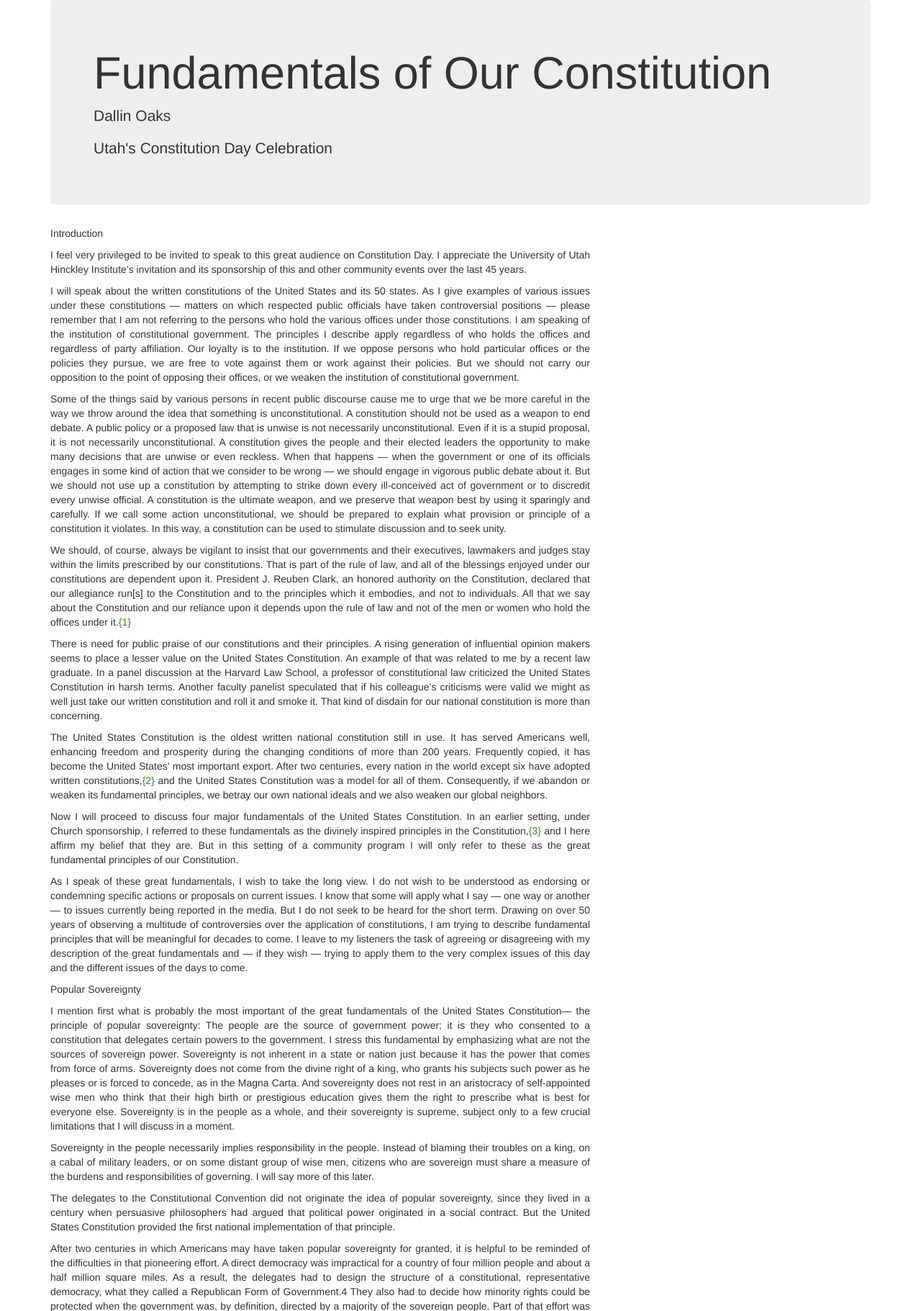
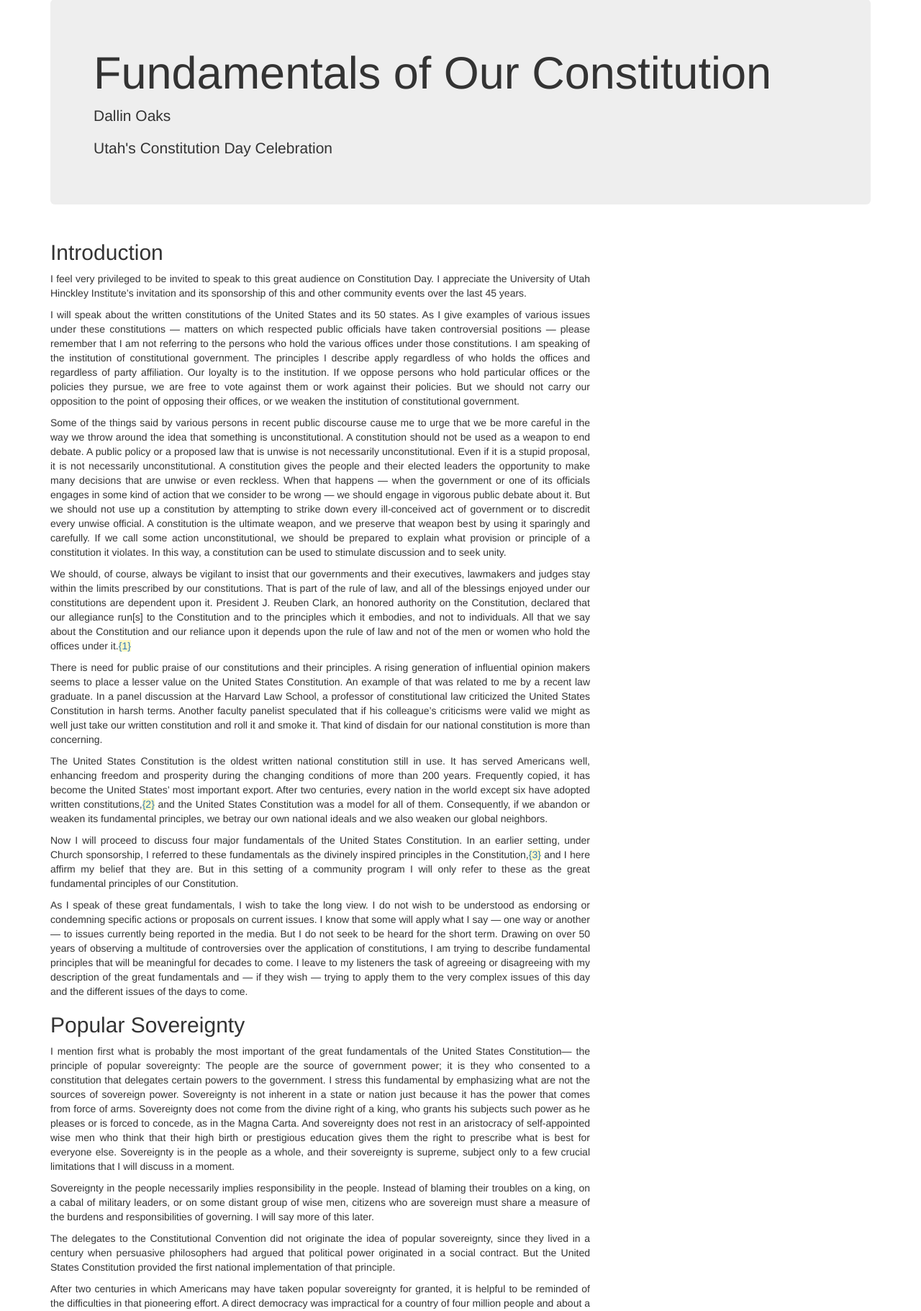
Before and after one commit to voidnologo/TBF, a Django app: page /book/2/ in a window 1280 px wide. Shown: the part 101-1922 px from the top of the page at 72% size. Run offline with Django 3.2, Linux system fonts and the light colour scheme; data comes from the database, SQL or seed files in the repository; some libraries are stand-ins or nearby versions.

Commit message:
Article: fundamentals of our constitution: formatting footnotes, section

```diff
--- a/book/templates/articles/fundamentals_of_our_constitution.html
+++ b/book/templates/articles/fundamentals_of_our_constitution.html
@@ -1,5 +1,4 @@
-<div class="article_body">
-  <p class="section_heading">Introduction</p>
+  <h2 class="section_heading">Introduction</h2>
   <p>
     I feel very privileged to be invited to speak to this great audience on Constitution Day. I appreciate the University of Utah Hinckley Institute’s invitation and its sponsorship of this and other community events over the last 45 years.
   </p>
@@ -24,9 +23,7 @@ Some of the things said by various persons in recent public discourse cause me t
   <p>
   As I speak of these great fundamentals, I wish to take the long view. I do not wish to be understood as endorsing or condemning specific actions or proposals on current issues. I know that some will apply what I say — one way or another — to issues currently being reported in the media. But I do not seek to be heard for the short term. Drawing on over 50 years of observing a multitude of controversies over the application of constitutions, I am trying to describe fundamental principles that will be meaningful for decades to come. I leave to my listeners the task of agreeing or disagreeing with my description of the great fundamentals and — if they wish — trying to apply them to the very complex issues of this day and the different issues of the days to come.
   </p>
-  <p class="section_heading">
-  Popular Sovereignty
-  </p>
+  <h2 class="section_heading"> Popular Sovereignty </h2>
   <p>
   I mention first what is probably the most important of the great fundamentals of the United States Constitution— the principle of popular sovereignty: The people are the source of government power; it is they who consented to a constitution that delegates certain powers to the government. I stress this fundamental by emphasizing what are not the sources of sovereign power. Sovereignty is not inherent in a state or nation just because it has the power that comes from force of arms. Sovereignty does not come from the divine right of a king, who grants his subjects such power as he pleases or is forced to concede, as in the Magna Carta. And sovereignty does not rest in an aristocracy of self-appointed wise men who think that their high birth or prestigious education gives them the right to prescribe what is best for everyone else. Sovereignty is in the people as a whole, and their sovereignty is supreme, subject only to a few crucial limitations that I will discuss in a moment.
   </p>
@@ -42,9 +39,7 @@ Some of the things said by various persons in recent public discourse cause me t
   </p>
   The government of the United States had to be ultimately responsible to the will of the sovereign people, but it also had to be stable. Without stability against an aroused majority, government could not give individuals or minorities protection against overreaching by the ruling majority, a reality most evident when an outraged public calls for immediate punishment of one accused but not yet shown guilty of a crime. Government policies should not be tossed about with temporary swings in public opinion. The Constitution had to give government the power to withstand the cries of a majority of the sovereign people in the short run, but it had to be subject to their direction in the long run. The delegates to the Constitutional Convention achieved the required balance among popular sovereignty, stability, and protection of minorities through a power of amendment that was ultimately available but deliberately slow. It required the action of very large majorities — two-thirds in the Senate and the approval of three-fourths of the states.
   </p>
-  <p class="section_heading">
-  Division of Powers in a Federal System
-  </p>
+  <h2 class="section_heading"> Division of Powers in a Federal System </h2>
   <p>
   Another great fundamental of the United States Constitution is its federal system, which divides government powers between the nation and the various states. This principle of federalism is at the heart of our Constitution. Unlike the next two fundamentals I will discuss, which were adaptations of earlier developments in English law, this division of sovereignty between two government levels was unprecedented in theory or practice. In a day when it is fashionable to assume that the national government has the power and means to right every perceived injustice, we should remember that the United States Constitution limits the national government to the exercise of powers expressly granted to it. The Tenth Amendment provides:
   </p>
@@ -57,9 +52,7 @@ Some of the things said by various persons in recent public discourse cause me t
   <p>
 In my lifetime I have seen much neglect of this fundamental constitutional principle. For example, the power to make laws on personal relationships is one of those powers not granted to the federal government and therefore reserved to the states. Thus, the ordinary laws governing marriage and family rights and duties are state laws, subject to the power of national law to govern the extent to which the law of one state is binding on others. The dominance of state law in these personal matters would have been changed by the Equal Rights Amendment (E.R.A.) proposed about 30 years ago. The dominance of state law will also be changed if, after full review, federal courts decree that a state law on marriage is invalid under the United States Constitution. Whatever the merits of current controversies over the laws of marriage and child adoption and the like, let us not forget that if the decisions of federal courts can override the actions of state lawmakers on this subject, we have suffered a significant constitutional reallocation of lawmaking power from the lawmaking branch to the judicial branch and from the states to the federal government.
   </p>
-  <p class="section_heading">
-Bill of Rights
-</p>
+  <h2 class="section_heading"> Bill of Rights </h2>
 <p>
 A bill of rights, the third great fundamental of the United States Constitution, came by amendment, but I think almost all Americans look upon these first ten amendments as an essential part of the original Constitution.
 </p>
@@ -123,9 +116,7 @@ I hope that those who might be persuaded by these arguments will consider how ea
 <p>
 Religious belief and preaching must be protected against government action, even while the practice of that belief must have some limits, as I suggested earlier. But unless the guarantee of free exercise of religion gives a religious actor greater protection against government prohibitions than are already guaranteed to all actors by other provisions of the Constitution (like freedom of speech), what is the special value of religious freedom? Surely the First Amendment guarantee of free exercise of religion was intended to grant more freedom to religious preaching and action than to other kinds of speech and action. Treating actions based on religious belief the same as actions based on other systems of belief should not be enough to satisfy the special place of religion in the United States Constitution.
 </p>
-<p class="section_heading">
-Separation of Powers
-</p>
+<h2 class="section_heading"> Separation of Powers </h2>
 <p>
 The fourth great fundamental of the United States Constitution and of our state constitutions is the principle of separation of powers. This principle puts our national government on a significantly different foundation than the parliamentary systems of most western governments. The idea of separation of powers came out of the English experience, when parliament wrested certain powers from the king in the conflicts of the 1600s, thus achieving some separation of legislative and executive authority. But the United States Constitution carried this separation much further.
 </p>
@@ -147,9 +138,7 @@ For checks and balances to work properly, and for the fundamental principle of s
 <p>
 These are, of course, very broad assertions, and in practice these ideas are complex and controversial. I will attempt to express my thoughts about them without getting into too much technical legal jargon. If my remarks seem to deal excessively with the judicial branch and the conduct of judges, you will understand that I choose to elaborate on that subject because the judicial branch is the one with which I have had my greatest experience.
 </p>
-<p class="section_heading">
-The Judicial Branch’s Role in Separation of Powers
-</p>
+<h2 class="section_heading"> The Judicial Branch’s Role in Separation of Powers </h2>
 <p>
 There are two different views of the role of the judicial branch of government in our constitutional system. One maintains that the genius of the American system is its expectation that the courts will resolve very difficult and important questions that the legislative and executive branches of government have been unable to resolve. For example, it was the Supreme Court of the United States that compelled this nation to resolve the problem of racially segregated public schools, after many decades in which the nation’s elected lawmakers were unwilling to recognize this injustice or unable to resolve it. Other examples could be given. The important thing is that many believe the courts have a legitimate function in lawmaking when the problem is large and urgent enough and the legislative and executive branches have shown by inaction or ineffective action that they are unable to perform their functions to resolve it.￼The opposite point of view argues that the courts should stay entirely out of the domain of legislative lawmaking, leaving this function to the popularly elected legislative bodies and the elected chief executives who presumably reflect the will of the people. A generation ago a prominent legal scholar described this position:
 </p>
@@ -159,9 +148,7 @@ There are two different views of the role of the judicial branch of government i
 <p>
 The differences in these approaches will not be resolved. Both will be followed in their time, with the ebb and flow of judicial appointments, politics, and legal thought. But it is important to note that we currently have widespread public dissatisfaction on this subject. The 2006 Georgetown Conference on Judicial Independence considered a Princeton survey finding that 62% of Americans say the courts in their state are legislating from the bench rather than interpreting the law. This reveals a widespread public feeling that the courts are revising the moral and cultural life of the nation by making policy determinations that should be made by lawmakers in the elected branches.
 </p>
-<p class="section_heading">
-Judicial Independence
-</p>
+<h2 class="section_heading"> Judicial Independence </h2>
 <p>
 What concerns us most about this widespread public dissatisfaction is that if not attended to it will threaten the independence the judicial branch must have to perform its function in our system of separation of powers. In the last few years, retired Justice Sandra Day O’Connor has performed a great service by leading a series of conferences at Georgetown University on the state of the judiciary. They focused on this question of judicial independence.
 </p>
@@ -186,9 +173,7 @@ At the same time, we must acknowledge that there are limits. Judicial independen
 <p>
 Our constitutions and the acts of our legislative bodies are the paramount and most obvious examples of restraints upon judicial independence. In interpreting these and in applying the common law on subjects where there are no legislative enactments, judges are constrained by the precedents of prior judicial opinions. Less obvious, and subordinate to these restraints, are those elusive but very real community and personal standards of right and wrong that comprise what we might call the moral framework that defines what is workable or appropriate for persons living in an organized society. In total, these constraints should prevent a judge from having his or her personal interests take command of the decision-making process to augment personal power, property, prominence or prestige.
 </p>
-<p class="section_heading">
-￼Judicial Activism
-</p>
+<h2 class="section_heading"> ￼Judicial Activism </h2>
 <p>
 Unfortunately, the constraints I have described do not always hold judges within the limits imposed by our constitutional order. The label many put on judicial decisions that break free of these limits is judicial activism. It could just as well be called judicial arrogance. It has a variety of causes, including misinterpretation of the law and excessive reliance on personal predilections in the decision of cases. But neither of these should override the framework of the law, especially in those cases where the judicial branch should make no decision, but leave the matter to popularly elected lawmakers.
 </p>
@@ -204,9 +189,7 @@ Constitutional adjudication is the kind of activity that requires the highest ex
 <p>
 In the end, the only complete remedy for judicial activism is judicial restraint. Only judges can make judicial restraint a reality. The rarest kind of power in our troubled world is a power recognized but unexercised. Yet that is what the people have a right to expect from the judicial branch, which must define the limits of all government branches, including its own. I maintain that the same branch of government that has defined the power and forged the tools of judicial activism should decline to exercise them.
 </p>
-<p class="section_heading">
-Citizen Responsibilities
-</p>
+<h2 class="section_heading"> Citizen Responsibilities </h2>
 <p>
 I conclude with some suggestions about our responsibilities as citizens. We have a great Constitution whose fundamental principles many believe to be divinely inspired. Therefore what? I will suggest five responsibilities that I believe are appropriate for all citizens—whatever their religious or philosophical persuasion.
 </p>
@@ -263,9 +246,7 @@ Finally, the single word that best describes a fulfillment of the responsibiliti
   </blockquote>
 </li>
 </ol>
-<p class="secion_heading">
-Conclusion
-</p>
+  <h2 class="section_heading"> Conclusion </h2>
 <p>
 I close with a poetic prayer. It is familiar to most Americans because we sing it in one of our loveliest hymns. It expresses gratitude to God for liberty, and it voices a prayer for continued blessings:
 </p>
@@ -303,4 +284,3 @@ I close with a poetic prayer. It is familiar to most Americans because we sing i
 [19] Ibid.
 [20] Adlai Stevenson, speech given in New York City, 27 August 1952, quoted in John Bartlett, Familiar Quotations, Boston: Little Brown and Co., 1955, p. 986.
 [21] Hymns, no. 339.
-</div>
```
